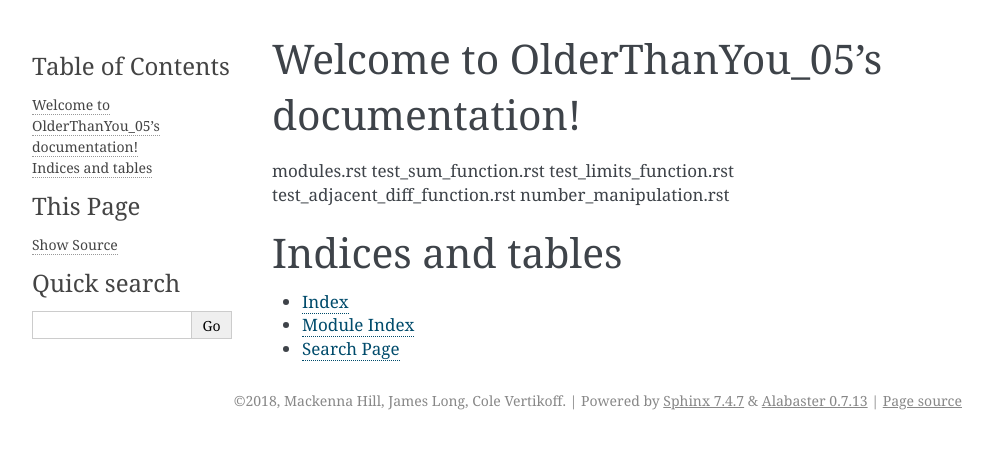
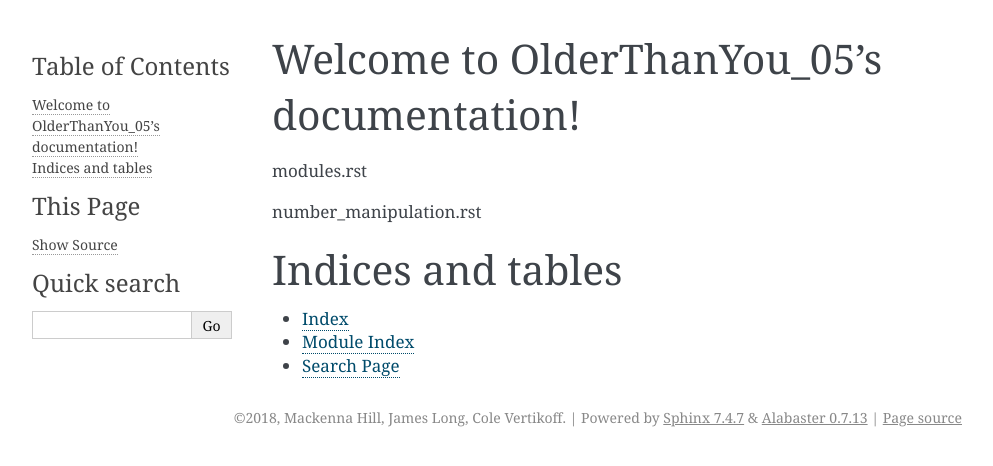
Before and after one commit to vertikoff/OlderThanYou_testing, a Sphinx documentation site: the page built from docs/index.rst, in a window 1280 px wide. Shown: the top 466 px of the page, without its empty margins (148-1141 px from the left). Built offline with Sphinx 7.4.7, drawn with Linux system fonts in a browser that asks for light colours.

Commit message:
remove testfiles from list that sphinx will attempt to create documentation for

```diff
--- a/docs/index.rst
+++ b/docs/index.rst
@@ -10,9 +10,9 @@ Welcome to OlderThanYou_05's documentation!
    :maxdepth: 2
    :caption: Contents:
 modules.rst
-test_sum_function.rst
-test_limits_function.rst
-test_adjacent_diff_function.rst
+
+
+
 number_manipulation.rst
 
 
```
